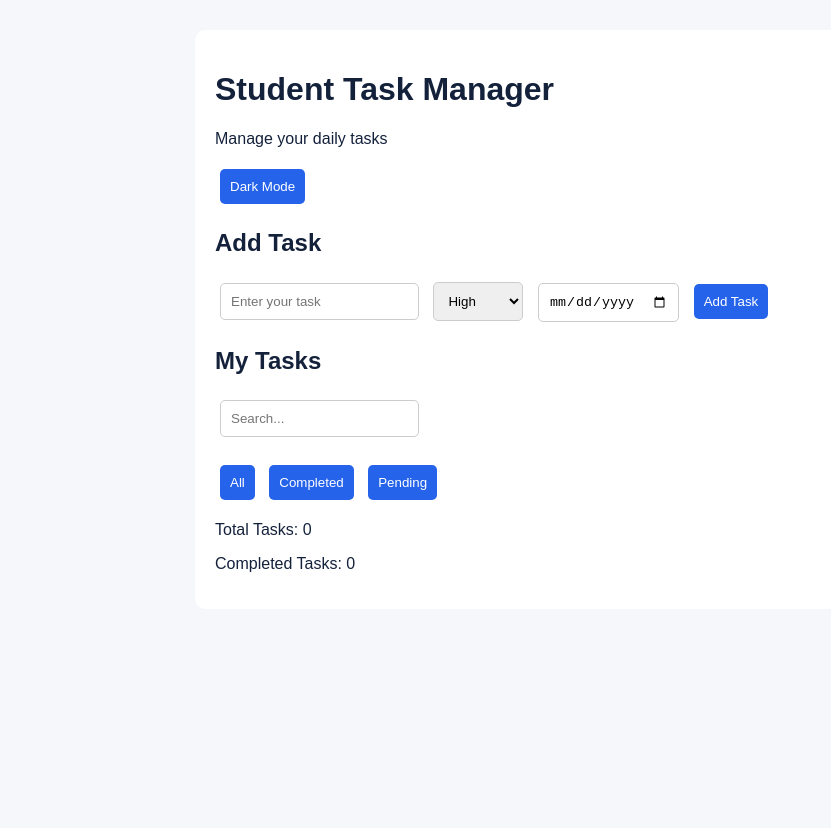
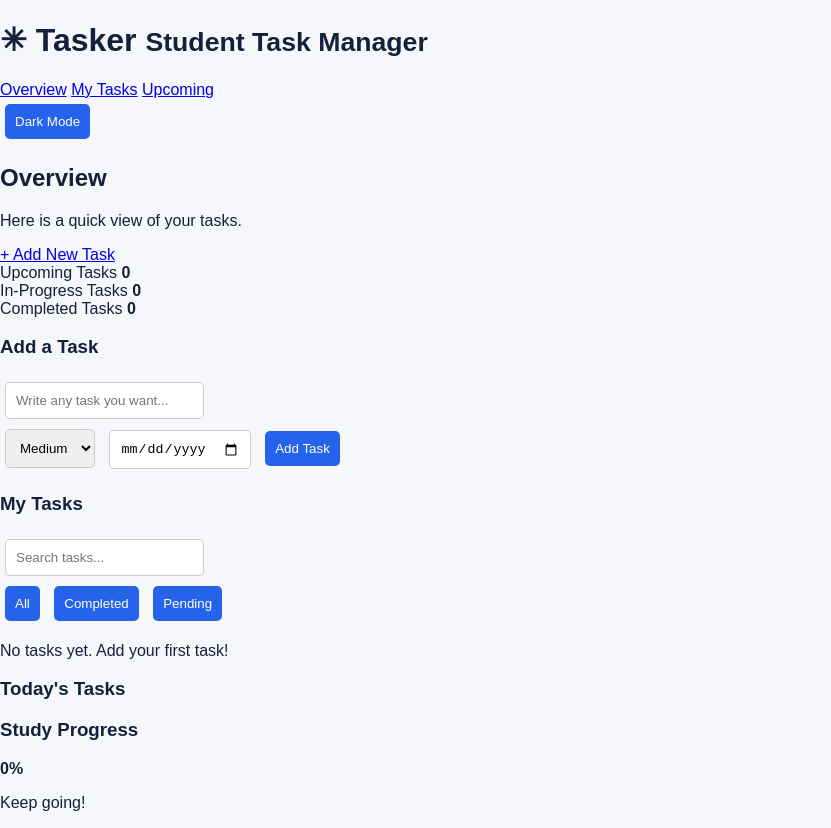
Before and after one commit to ebrahimalshaibani2005-afk/Student-Task-Manager, a plain HTML site: page index.html in a window 1280 px wide. Shown: the whole page, without its empty margins (0-831 px from the left). Before the commit the page ends 800 px from the top, so only its background shows below. Drawn offline with Linux system fonts and the light colour scheme.

Commit message:
Refactor HTML structure and improve semantics

```diff
--- a/index.html
+++ b/index.html
@@ -1,50 +1,123 @@
 
 <!DOCTYPE html>
-<html>
+<html lang="en">
 <head>
+  <meta charset="UTF-8">
+  <meta name="viewport" content="width=device-width, initial-scale=1.0">
   <title>Student Task Manager</title>
   <link rel="stylesheet" href="style.css">
 </head>
 <body>
+  <div class="app">
 
-    <div class="container">
-        <h1>Student Task Manager</h1>
-        <p>Manage your daily tasks</p>
+    <header class="topbar">
+      <h1>
+        <span class="sun">✳</span> Tasker
+        <small>Student Task Manager</small>
+      </h1>
 
-        <button onclick="darkMode()">Dark Mode</button>
+      <nav>
+        <a href="#overview">Overview</a>
+        <a href="#tasks">My Tasks</a>
+        <a href="#upcoming">Upcoming</a>
+      </nav>
 
-        <h2>Add Task</h2>
+      <button id="themeBtn" onclick="darkMode()">Dark Mode</button>
+    </header>
 
-        <input type="text" id="taskInput"
-               placeholder="Enter your task">
+    <main id="overview">
+      <div class="heading">
+        <div>
+          <h2>Overview</h2>
+          <p>Here is a quick view of your tasks.</p>
+        </div>
+        <a class="orange-button" href="#addSection">+ Add New Task</a>
+      </div>
 
+      <section class="stats">
+        <article class="stat pink">
+          <span>Upcoming Tasks</span>
+          <strong id="pendingCount">0</strong>
+        </article>
+
+        <article class="stat yellow">
+          <span>In-Progress Tasks</span>
+          <strong id="totalCount">0</strong>
+        </article>
+
+        <article class="stat green">
+          <span>Completed Tasks</span>
+          <strong id="completedCount">0</strong>
+        </article>
+      </section>
+
+      <div class="columns">
+        <section class="workspace" id="tasks">
+
+          <div class="panel" id="addSection">
+            <h3>Add a Task</h3>
+
+            <input id="taskInput" type="text"
+              placeholder="Write any task you want...">
+
+            <div class="form-row">
               <select id="priority">
                 <option>High</option>
-            <option>Medium</option>
+                <option selected>Medium</option>
                 <option>Low</option>
               </select>
 
-        <input type="date" id="deadline">
+              <input id="deadline" type="date">
 
               <button onclick="addTask()">Add Task</button>
-        <p id="error"></p>
+            </div>
 
-        <h2>My Tasks</h2>
+            <p id="error" class="error"></p>
+          </div>
 
-        <input type="text" id="search"
-               placeholder="Search..."
+          <div class="panel">
+            <div class="section-head">
+              <h3>My Tasks</h3>
+              <input id="search" type="text"
+                placeholder="Search tasks..."
                 oninput="showTasks()">
+            </div>
 
-        <br><br>
-
+            <div class="filters">
               <button onclick="filterTasks('all')">All</button>
               <button onclick="filterTasks('completed')">Completed</button>
               <button onclick="filterTasks('pending')">Pending</button>
-
-        <p>Total Tasks: <span id="total">0</span></p>
-        <p>Completed Tasks: <span id="completed">0</span></p>
+            </div>
 
             <ul id="taskList"></ul>
+
+            <p id="emptyMessage" class="muted">
+              No tasks yet. Add your first task!
+            </p>
+          </div>
+
+        </section>
+
+        <aside id="upcoming">
+          <div class="panel">
+            <h3>Today's Tasks</h3>
+            <ul id="todayList" class="small-list"></ul>
+          </div>
+
+          <div class="panel">
+            <h3>Study Progress</h3>
+            <strong id="progressText" class="progress-number">0%</strong>
+
+            <div class="progress">
+              <div id="progressBar"></div>
+            </div>
+
+            <p class="muted">Keep going!</p>
+          </div>
+        </aside>
+      </div>
+    </main>
+
   </div>
 
   <script src="script.js"></script>
```
Lines whose indentation alone changed are shown as unchanged.
